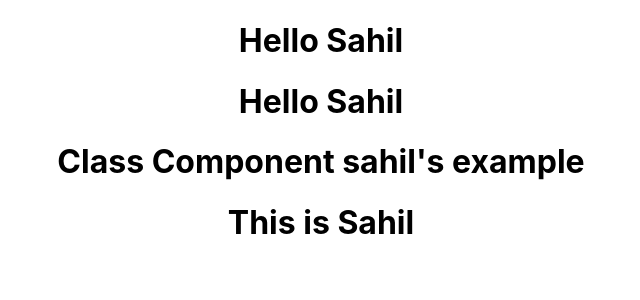
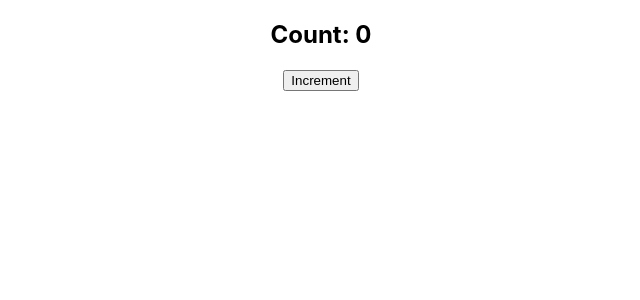
Before and after one commit to Srihil/React-Course-CodeEvolution, a React (Create React App) app: page / in a window 1280 px wide. Shown: the top 300 px of the page, without its empty margins (319-959 px from the left). Built offline with nearby package versions, Linux system fonts and the light colour scheme.

Commit message:
basic understanding of react state and setstate method

```diff
--- a/src/App.js
+++ b/src/App.js
@@ -3,16 +3,18 @@ import './App.css';
 import Greet from './components/Greet'
 import Welcome from './components/Welcome'
 import Hello from './components/Hello';
+import Counter from './components/Counter';
 
 function App() {
   return (
     <div className="App">
-      <Greet name="Sahil"/>
+      {/* <Greet name="Sahil"/>
       <Greet name="Sahil">
         <h2>Children example</h2>
       </Greet>
       <Welcome name="sahil"/>
-      <Hello />
+      <Hello /> */}
+      <Counter />
     </div>
   );
 }
--- /dev/null
+++ b/src/components/Counter.js
@@ -0,0 +1,30 @@
+import React, { Component } from 'react'
+
+class Counter extends Component {
+
+  constructor() {
+    super()
+    this.state = {
+      count: 0
+    }
+  }
+
+  incrementCount() {
+    this.setState({
+      count: this.state.count + 1
+    })
+  }
+
+  render() {
+    return (
+      <div>
+        <h2>Count: {this.state.count}</h2>
+        <button onClick={() => this.incrementCount()}>
+          Increment
+        </button>
+      </div>
+    )
+  }
+}
+
+export default Counter
--- a/src/components/Greet.js
+++ b/src/components/Greet.js
@@ -1,4 +1,4 @@
-import React, { Children } from "react";
+import React from "react";
 
 const Greet = (props) => {
   return (
```
